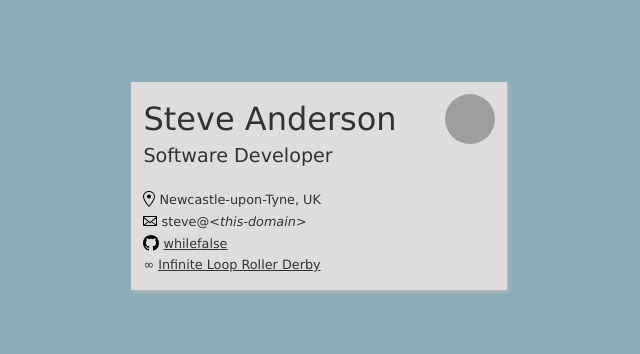
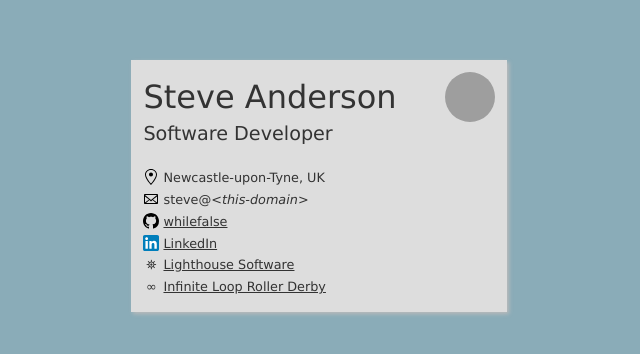
Before and after one commit to whilefalse/whilefalse.net, a plain HTML site: page index.html in a window 1280 px wide. Shown: the part 214-568 px from the top of the page, without its empty margins (321-961 px from the left). Drawn offline with Linux system fonts and the light colour scheme; grey boxes are pictures that could not be loaded.

Commit message:
Updated links and added pulbication

```diff
--- a/index.html
+++ b/index.html
@@ -76,7 +76,7 @@
         <h1>Steve Anderson<span></span></h1>
         <h2>Software Developer</h2>
         <p>
-            <svg class="octicon octicon-location" viewBox="0 0 12 16" version="1.1" width="12" height="16"
+            <svg class="octicon octicon-location" viewBox="0 0 12 16" version="1.1" width="16" height="16"
                 aria-hidden="true">
                 <path fill-rule="evenodd"
                     d="M6 0C2.69 0 0 2.5 0 5.5 0 10.02 6 16 6 16s6-5.98 6-10.5C12 2.5 9.31 0 6 0zm0 14.55C4.14 12.52 1 8.44 1 5.5 1 3.02 3.25 1 6 1c1.34 0 2.61.48 3.56 1.36.92.86 1.44 1.97 1.44 3.14 0 2.94-3.14 7.02-5 9.05zM8 5.5c0 1.11-.89 2-2 2-1.11 0-2-.89-2-2 0-1.11.89-2 2-2 1.11 0 2 .89 2 2z">
@@ -85,7 +85,7 @@
             Newcastle-upon-Tyne, UK
         </p>
         <p>
-            <svg class="octicon octicon-mail" viewBox="0 0 14 16" version="1.1" width="14" height="16"
+            <svg class="octicon octicon-mail" viewBox="0 0 14 16" version="1.1" width="16" height="16"
                 aria-hidden="true">
                 <path fill-rule="evenodd"
                     d="M0 4v8c0 .55.45 1 1 1h12c.55 0 1-.45 1-1V4c0-.55-.45-1-1-1H1c-.55 0-1 .45-1 1zm13 0L7 9 1 4h12zM1 5.5l4 3-4 3v-6zM2 12l3.5-3L7 10.5 8.5 9l3.5 3H2zm11-.5l-4-3 4-3v6z">
@@ -103,7 +103,24 @@
             <a href="https://github.com/whilefalse/">whilefalse</a>
         </p>
         <p>
-            ∞
+            <?xml version="1.0" ?><svg height="16" viewBox="0 0 72 72" width="16" xmlns="http://www.w3.org/2000/svg">
+                <g fill="none" fill-rule="evenodd">
+                    <path
+                        d="M8,72 L64,72 C68.418278,72 72,68.418278 72,64 L72,8 C72,3.581722 68.418278,-8.11624501e-16 64,0 L8,0 C3.581722,8.11624501e-16 -5.41083001e-16,3.581722 0,8 L0,64 C5.41083001e-16,68.418278 3.581722,72 8,72 Z"
+                        fill="#007EBB" />
+                    <path
+                        d="M62,62 L51.315625,62 L51.315625,43.8021149 C51.315625,38.8127542 49.4197917,36.0245323 45.4707031,36.0245323 C41.1746094,36.0245323 38.9300781,38.9261103 38.9300781,43.8021149 L38.9300781,62 L28.6333333,62 L28.6333333,27.3333333 L38.9300781,27.3333333 L38.9300781,32.0029283 C38.9300781,32.0029283 42.0260417,26.2742151 49.3825521,26.2742151 C56.7356771,26.2742151 62,30.7644705 62,40.051212 L62,62 Z M16.349349,22.7940133 C12.8420573,22.7940133 10,19.9296567 10,16.3970067 C10,12.8643566 12.8420573,10 16.349349,10 C19.8566406,10 22.6970052,12.8643566 22.6970052,16.3970067 C22.6970052,19.9296567 19.8566406,22.7940133 16.349349,22.7940133 Z M11.0325521,62 L21.769401,62 L21.769401,27.3333333 L11.0325521,27.3333333 L11.0325521,62 Z"
+                        fill="#FFF" />
+                </g>
+            </svg>
+            <a href="https://linkedin.com/in/whilefalse">LinkedIn</a>
+        </p>
+        <p>
+            <span style="width: 16px; display:inline-block;font-style: normal; text-align: center">⛯</span>
+            <a href="https://lighthousesoftware.co.uk">Lighthouse Software</a>
+        </p>
+        <p>
+            <span style="width: 16px; display:inline-block; font-style: normal; text-align:center">∞</span>
             <a href="https://infiniteloop.whilefalse.net/">Infinite Loop Roller Derby</a>
         </p>
     </main>
```
Also changed, not shown: 1 other file.
